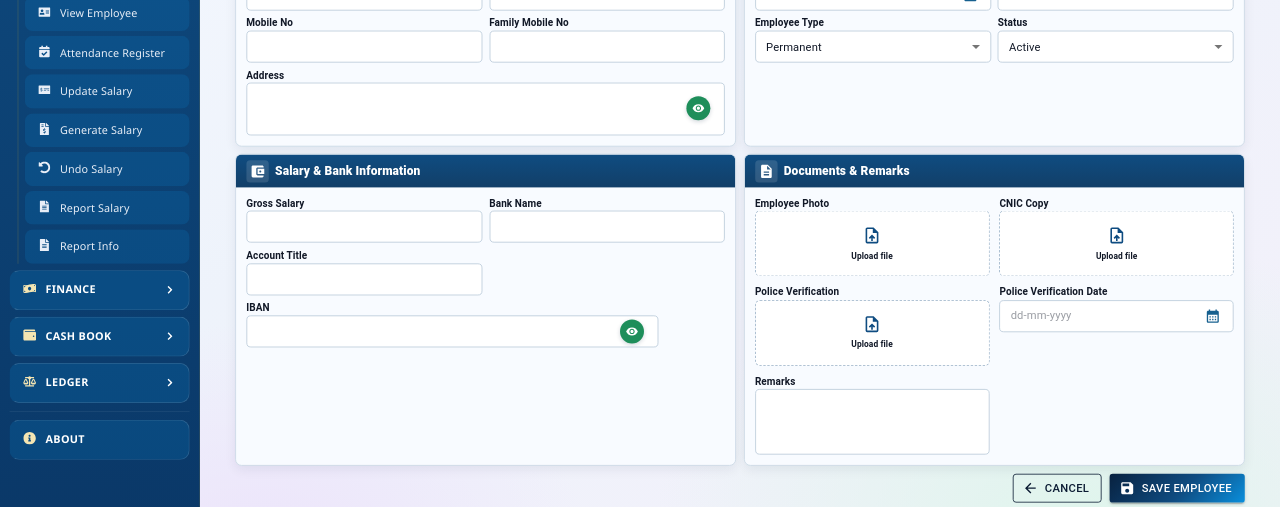
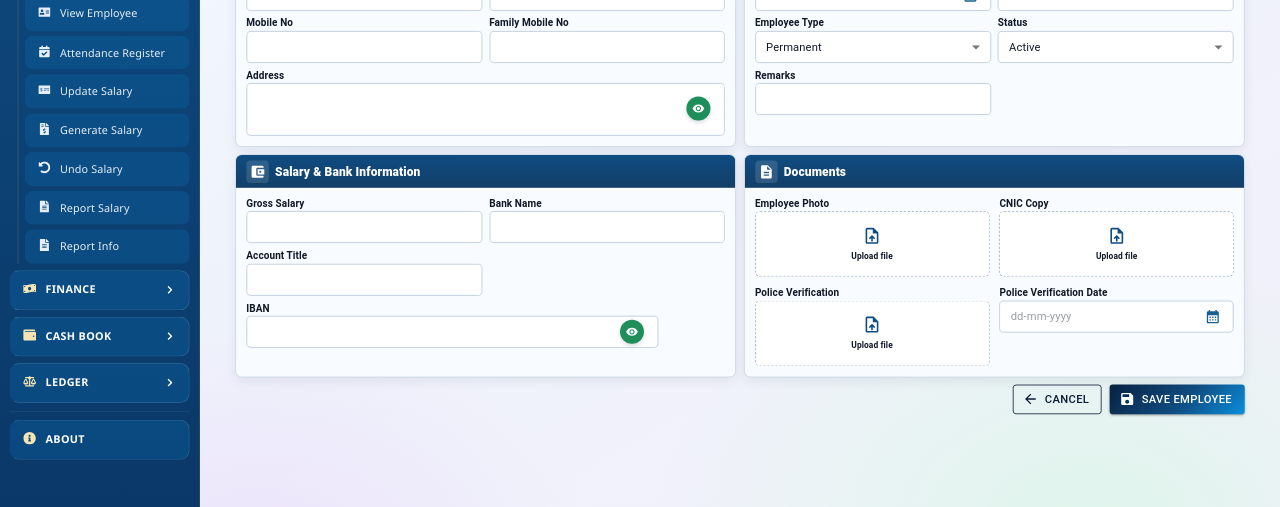
Before and after one commit to bluefarm751-hub/Bluefarmfinnance, a React (Vite) app in the folder client/: page /employees/add in a window 1280 px wide. Shown: the part 277-784 px from the top of the page. Built offline with nearby package versions, Linux system fonts and the light colour scheme; no server answers; sample sign-in values are in the browser's storage.

Commit message:
Remarks box fix

```diff
--- a/client/src/components/Employee/EmployeeForm.jsx
+++ b/client/src/components/Employee/EmployeeForm.jsx
@@ -140,6 +140,7 @@ export default function EmployeeForm({ formData, setFormData }) {
           <Field label="Marital Status"><TextField hiddenLabel size="small" sx={inputSx} fullWidth select name="maritalStatus" value={formData.maritalStatus || ""} onChange={handleChange}><MenuItem value="Single">Single</MenuItem><MenuItem value="Married">Married</MenuItem><MenuItem value="Divorced">Divorced</MenuItem><MenuItem value="Widowed">Widowed</MenuItem></TextField></Field>
           <Field label="Employee Type"><TextField hiddenLabel size="small" sx={inputSx} fullWidth select name="employeeType" value={formData.employeeType || ""} onChange={handleChange}><MenuItem value="Permanent">Permanent</MenuItem><MenuItem value="Contract">Contract</MenuItem><MenuItem value="Daily Wages">Daily Wages</MenuItem></TextField></Field>
           <Field label="Status"><TextField hiddenLabel size="small" sx={inputSx} fullWidth select name="status" value={formData.status || "Active"} onChange={handleChange}><MenuItem value="Active">Active</MenuItem><MenuItem value="Inactive">Inactive</MenuItem></TextField></Field>
+          <Field label="Remarks"><TextField hiddenLabel size="small" sx={inputSx} fullWidth name="remarks" value={formData.remarks || ""} onChange={handleChange} /></Field>
         </Box>
       </Section>
 
@@ -152,7 +153,7 @@ export default function EmployeeForm({ formData, setFormData }) {
         </Box>
       </Section>
 
-      <Section icon={<DescriptionIcon fontSize="small" />} title="Documents & Remarks">
+      <Section icon={<DescriptionIcon fontSize="small" />} title="Documents">
         <Box sx={{ display: "grid", gridTemplateColumns: { xs: "1fr", sm: "repeat(2,minmax(0,1fr))" }, gap: 1.6 }}>
           <UploadBox label="Employee Photo" previewUrl={photoPreview} isImage onChange={(e) => setFormData({ ...formData, photo: e.target.files[0] })} />
           <UploadBox label="CNIC Copy" previewUrl={cnicPreview} isImage={cnicIsImage} fileName={cnicFileName} onChange={(e) => setFormData({ ...formData, cnicCopy: e.target.files[0] })} />
@@ -160,7 +161,6 @@ export default function EmployeeForm({ formData, setFormData }) {
           <Field label="Police Verification Date">
             <DateFieldDMY label="" name="policeVerificationDate" size="small" sx={inputSx} value={formData.policeVerificationDate} onChange={handleChange} />
           </Field>
-          <Field label="Remarks"><TextField hiddenLabel size="small" fullWidth multiline minRows={1} maxRows={4} name="remarks" value={formData.remarks || ""} onChange={handleChange} sx={{ ...inputSx, "& .MuiOutlinedInput-root": { ...inputSx["& .MuiOutlinedInput-root"], height: 82, alignItems: "flex-start" }, "& .MuiInputBase-input": { ...inputSx["& .MuiInputBase-input"], height: "100% !important", overflow: "auto !important" } }} /></Field>
         </Box>
       </Section>
 
```
